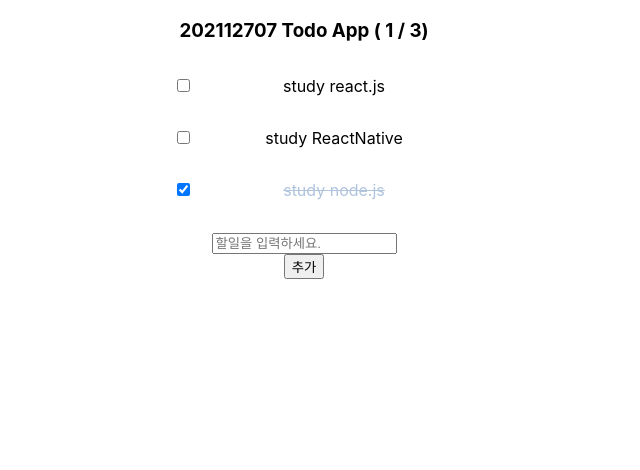
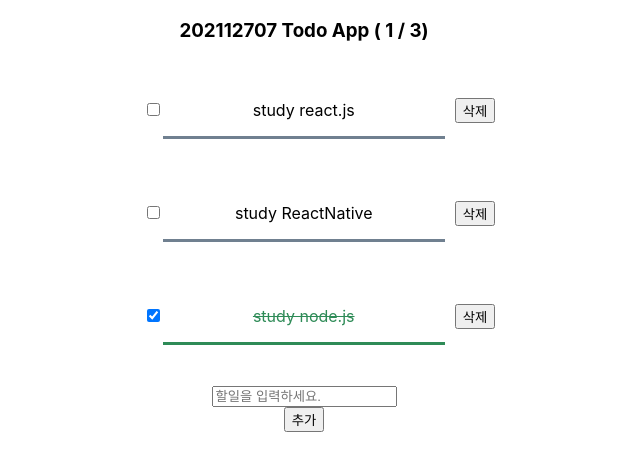
Before and after one commit to IDU-SW/202112707__SDH, a React (Create React App) app in the folder todo-app/: page / in a window 1280 px wide. Shown: the top 470 px of the page, without its empty margins (336-976 px from the left). Built offline with nearby package versions, Linux system fonts and the light colour scheme.

Commit message:
Update App.js
deleteTodo추가, 완료 todo ui 강조

```diff
--- a/todo-app/src/App.js
+++ b/todo-app/src/App.js
@@ -1,19 +1,39 @@
 import React, {useRef, useState, useCallback} from 'react';
 
-function TodoList({todos, complete}) {
+function TodoList({todos, updateTodo, deleteTodo}) {
     return (
         <ul style = {{listStyle: "none"}}>
         {todos.map( item => (
-            <li key={item.id}>
+            <li style={{ padding: "1.5rem"}}
+                key={item.id}>
 
 
-                <input type="checkbox" checked={item.done} onChange={() => complete(item.id)} />
+                <input
+                    type="checkbox"
+                    checked={item.done}
+                    onChange={() => updateTodo(item.id)} />
+
                 <div style={
                     item.done
-                        ? {display: "inline-block", padding: "1rem", width: "250px", color: "lightsteelblue", textDecorationLine: "line-through"}
-                        : {display: "inline-block", padding: "1rem", width: "250px"}
+                        ? {
+                            color: "",
+                            borderBottom: "3px solid seagreen",
+
+                            display: "inline-table",
+                            padding: "1rem",
+                            width: "250px",
+                            color: "seagreen",
+                            textDecorationLine: "line-through"}
+                        : {
+
+                            borderBottom: "3px solid slategray",
+                            display: "inline-table",
+                            padding: "1rem",
+                            width: "250px"}
 
                 }> {item.text} </div>
+                <button style={{margin: "10px"}}
+                    onClick={ () => deleteTodo(item.id)}> 삭제</button>
             </li>
         ))
         }
@@ -65,21 +85,33 @@ function App() {
             {id: 2, text: 'study ReactNative', done: false},
             {id: 3, text: 'study node.js', done: true}
     ]);
-    console.log('todos count:', todos.count);
-    const count = useRef(4);
+
+    const id_autoIncrement = useRef(todos.length);
+    console.log('todos id:', id_autoIncrement);
 
     const handleTodoAdd = useCallback(contents => {
+        id_autoIncrement.current += 1;
         const todoDTO = {
-            id: count.current,
+            id: id_autoIncrement.current,
             text: contents,
             done: false
         };
+        setTodos(todos => todos.concat(todoDTO));
 
-        setTodos(todos => todos.concat(todoDTO));
-        count.current += 1;
     }, []);
 
-    const complete = useCallback(id => {
+    const deleteTodo = useCallback(id => {
+        setTodos(todos.filter(todo => todo.id !== id));
+    }, [todos]);
+
+    const deleteTodos = useCallback({
+
+    }, [todos]);
+    const deleteTodosComplete = useCallback({
+
+    }, [todos]);
+    const updateTodo = useCallback(id => {
+        console.log('updateTodo: id: ',id)
         setTodos(todos.map(todo => todo.id !== id ? todo: { ...todo, done: !todo.done}))
     }, [todos]);
 
@@ -87,7 +119,7 @@ function App() {
         <center>
             <div>
                 <TodoHeader todos={todos} />
-                <TodoList todos={todos} complete={complete}/>
+                <TodoList todos={todos} deleteTodo = {deleteTodo} updateTodo={updateTodo}/>
                 <NewTodoForm addTodo={handleTodoAdd}/>
             </div>
         </center>
```
